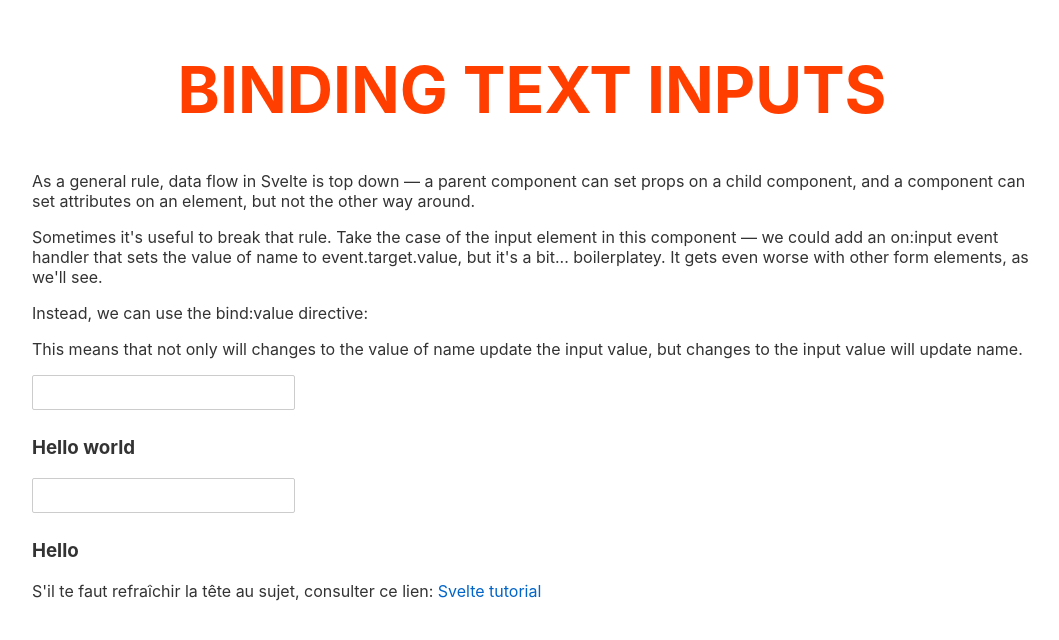
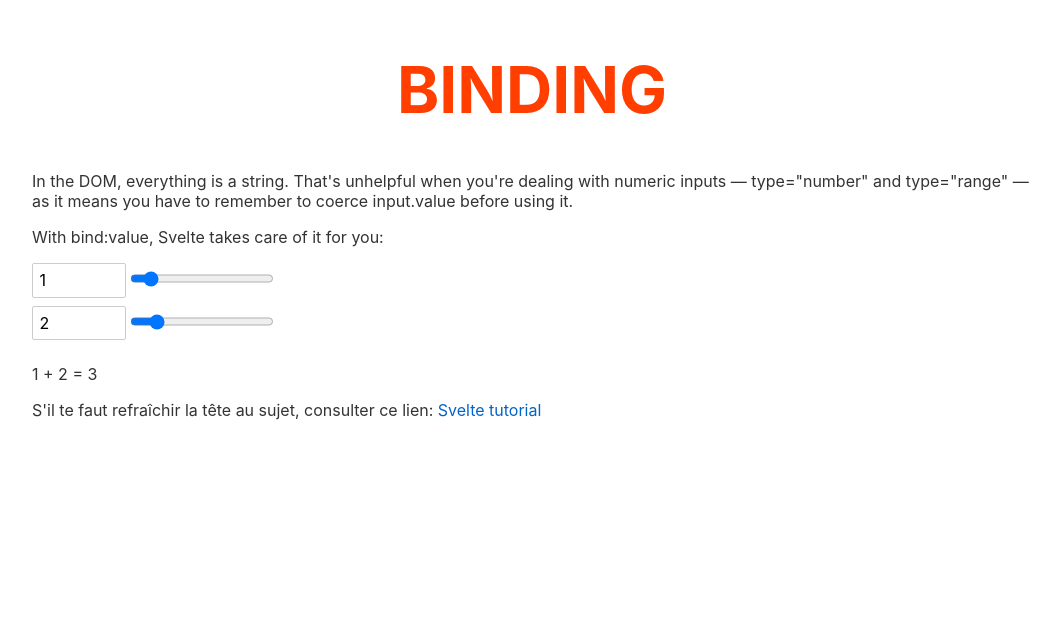
Before and after one commit to GillyRabutTsurwa/svelte-docs-learning, a Svelte app: page / in a window 1280 px wide. Shown: the top 640 px of the page, without its empty margins (108-1167 px from the left). Built offline with nearby package versions, Linux system fonts and the light colour scheme.

Commit message:
je vais revenir pour tout verifier

```diff
--- a/src/App.svelte
+++ b/src/App.svelte
@@ -1,14 +1,13 @@
 <script>
-  let title = "Binding Text Inputs";
-  let  name = "world";
-  let jina = "";
+  let title = "Binding"
+  let num1 = 1;
+  let num2 = 2;
 
-  // NOTE: the vanilla javascript way
-  function changeInputVanilla(e) {
-    console.log(e);
-    name = e.target.value;
-  }
+  //NOTE: still need to practise on how to use reactive values
+  $: sum = num1 + num2;
+
 </script>
+
 
 <style>
   main {
@@ -46,27 +45,25 @@
   <h1 id="title">{title}</h1>
   <div class="docs-read">
     <p>
-      As a general rule, data flow in Svelte is top down — a parent component can set props on a child component, and a component can set attributes on an element, but not the other way around.
+      In the DOM, everything is a string. That's unhelpful when you're dealing with numeric inputs — type="number" and type="range" — as it means you have to remember to coerce input.value before using it.
     </p>
     <p>
-      Sometimes it's useful to break that rule. Take the case of the input element in this component — we could add an on:input event handler that sets the value of name to event.target.value, but it's a bit... boilerplatey. It gets even worse with other form elements, as we'll see.
-    </p>
-    <p>
-      Instead, we can use the bind:value directive:
-    </p>
-    <p>
-      This means that not only will changes to the value of name update the input value, but changes to the input value will update name.
+      With bind:value, Svelte takes care of it for you:
     </p>
   </div>
 
   <div class="my-inputs">
-    <input type="text" on:input={changeInputVanilla}>
-    <h3>Hello {name}</h3>
+    <label>
+      <input type="number" bind:value={num1} min=0 max=20>
+      <input type="range" bind:value={num1} min=0 max=20>
+    </label>
+    <label>
+      <input type="number" bind:value={num2} min=0 max=20>
+      <input type="range" bind:value={num2} min=0 max=20>
+    </label>
+  </div>
 
-     <!-- NOTE: the svelte (javascript frameworks) way -->
-    <input type="text" bind:value={jina}>
-    <h3>Hello {jina}</h3>
-  </div>
+  <p> {num1} + {num2} = {sum} </p>
 
   <p>
     S'il te faut refraîchir la tête au sujet, consulter ce lien:
```
Also changed, not shown: 1 other file (tests, documents, lock files or other folders).
